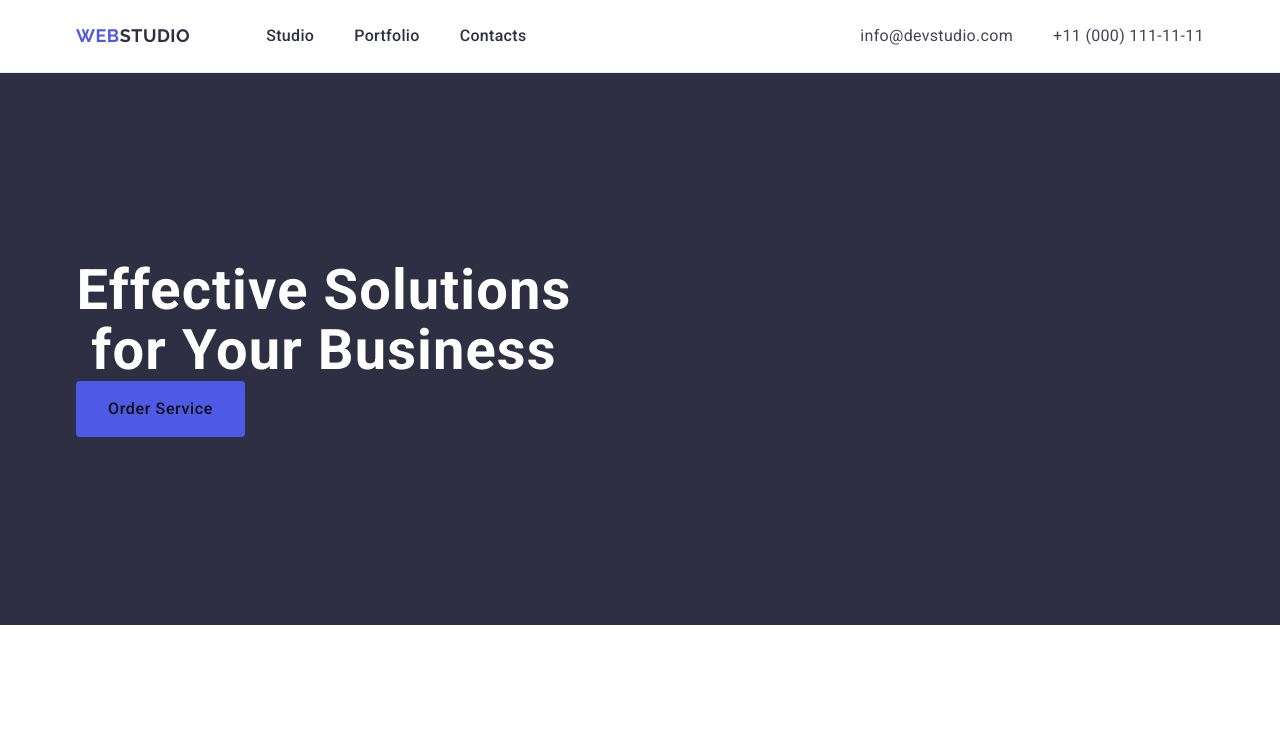
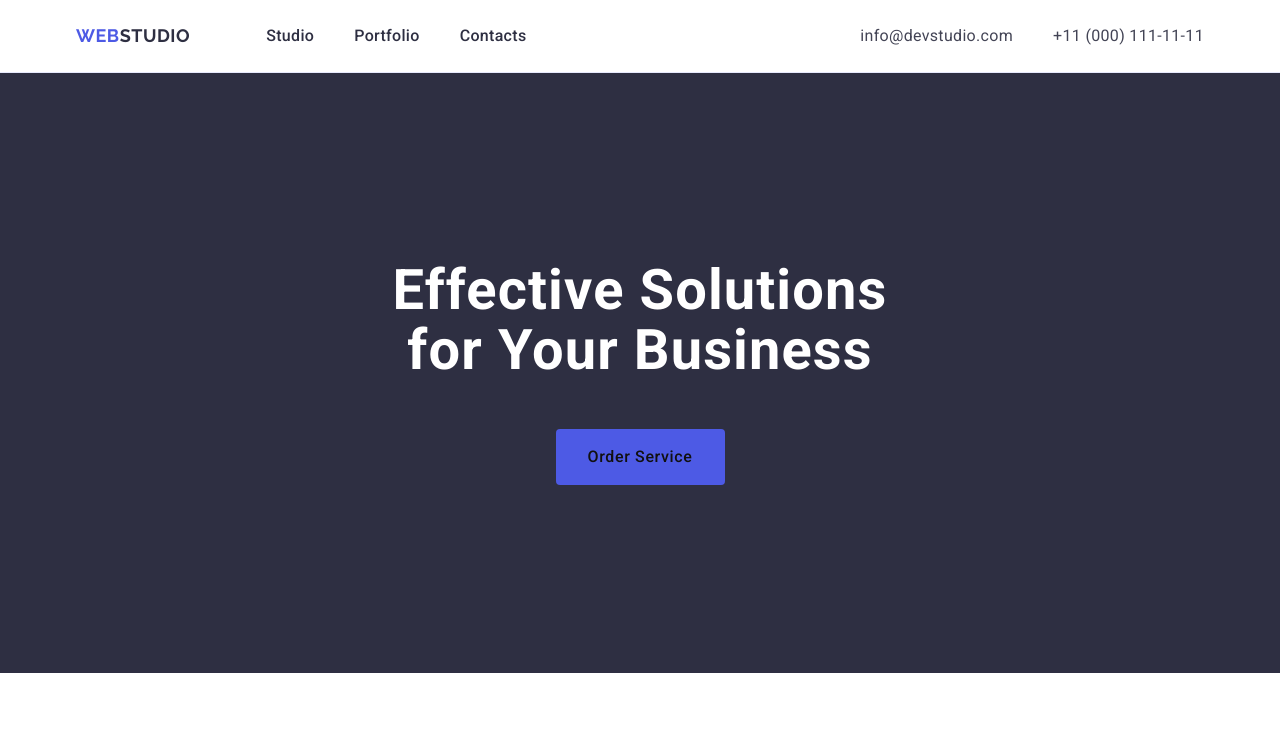
Before and after one commit to AndriySyd17/goit-markup-hw-03, a plain HTML site: page index.html in a window 1280 px wide. Shown: the top 741 px of the page. Drawn offline with nearby package versions, Linux system fonts and the light colour scheme.

Commit message:
іефке 3

```diff
--- a/css/style.css
+++ b/css/style.css
@@ -136,6 +136,7 @@ body {
     line-height: 1.07;
     letter-spacing: 0.02em;
     max-width: 496px;
+    margin: 0 auto 48px auto;
 }
 
 .section-button {
@@ -153,6 +154,7 @@ body {
     height: 56px;
     border: none;
     border-radius: 4px;
+    margin: 0 auto;
 }
 
 .section-button :hover {
@@ -337,5 +339,5 @@ body {
     font-weight: 400;
     line-height: 1.5;
     letter-spacing: 0.02em;
-
+    max-width: 264px;
 }
```
